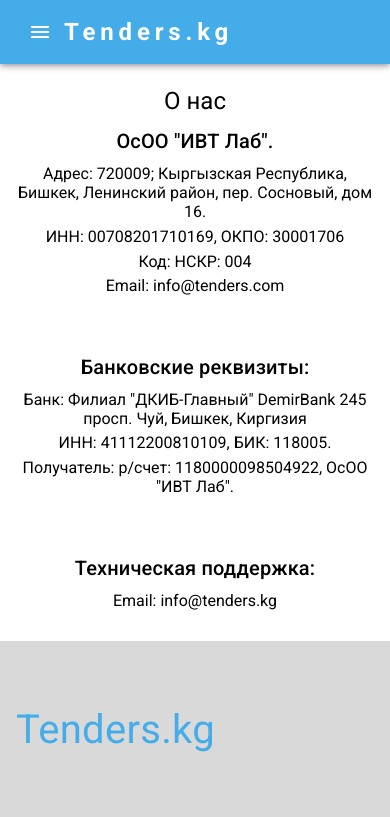
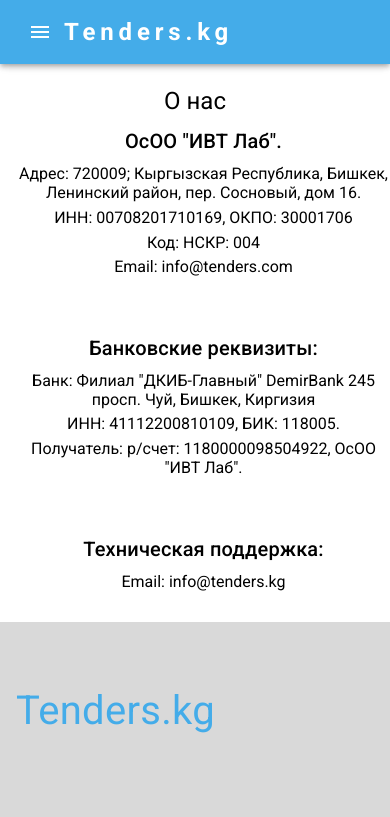
Before and after one commit to Jakyp-05/tender-kg, a React (Vite) app: page /about in a window 390 px wide. Shown: the top 817 px of the page. Built offline with nearby package versions, Linux system fonts and the light colour scheme; a web font is replaced by a local one.

Commit message:
about is ready

```diff
--- a/src/sass/block/_about.scss
+++ b/src/sass/block/_about.scss
@@ -2,6 +2,8 @@
   padding: 20px 0;
   margin-bottom: 30px;
   .about-container {
+    width: 600px;
+    margin: 0 auto;
     display: flex;
     flex-direction: column;
     align-items: center;
--- /dev/null
+++ b/src/sass/media/_about.scss
@@ -0,0 +1,23 @@
+@media (max-width: 768px) {
+    .about-container {
+        max-width: 600px;
+        width: 100%;
+        margin: 0 auto;
+    }
+}
+
+@media (max-width: 435px) {
+    .about-container {
+        max-width: 375px;
+        width: 100%;
+        margin: 0 auto;
+    }
+}
+
+@media (max-width: 375px) {
+    .about-container {
+        max-width: 320px;
+        width: 100%;
+        margin: 0 auto;
+    }
+}
--- a/src/sass/media/_all.scss
+++ b/src/sass/media/_all.scss
@@ -1 +1 @@
-@import './home', './footer';
+@import './about', './home', './footer';
```
